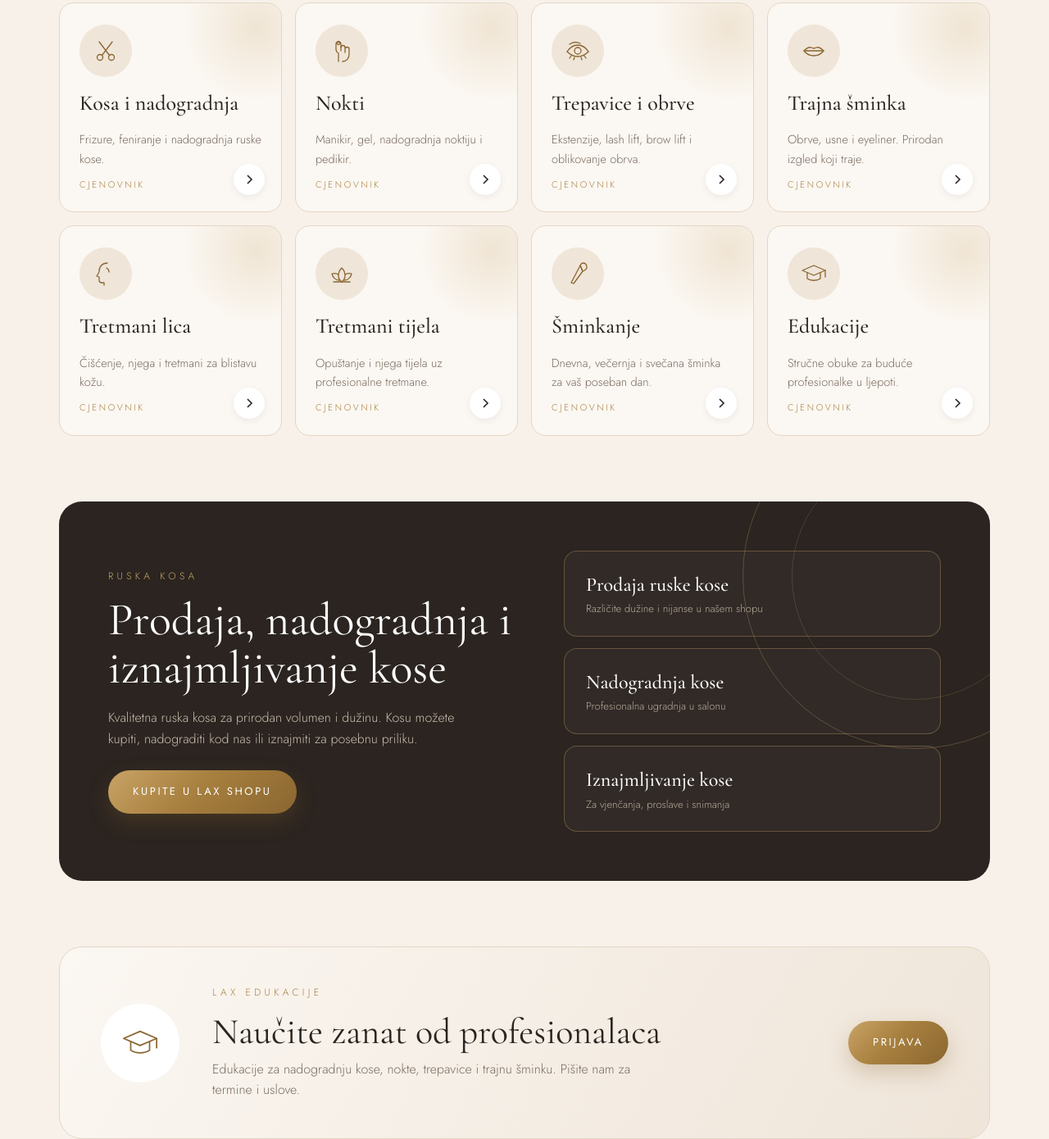
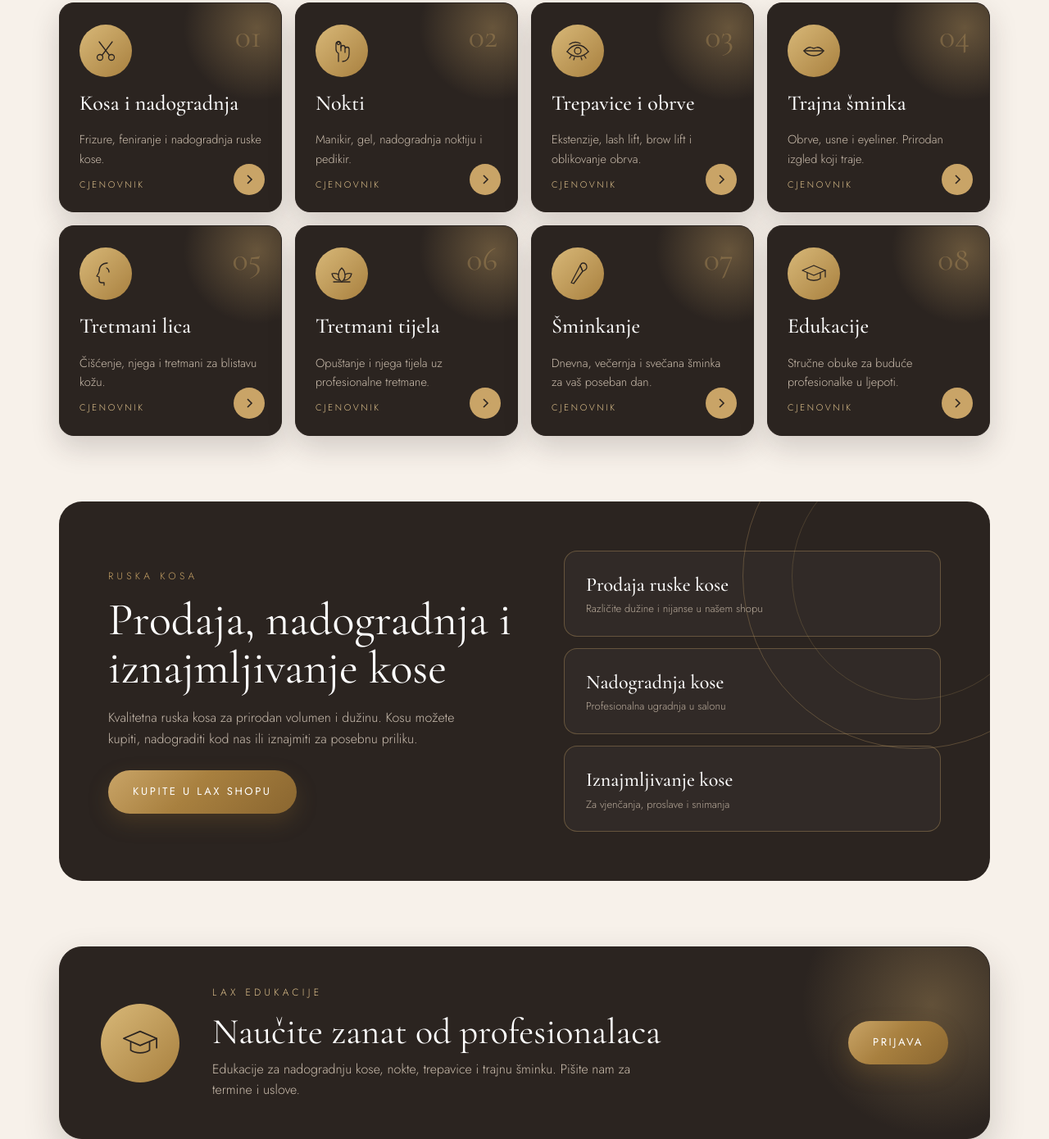
Before and after one commit to davorsugic-cell/LAX-SITE, a plain HTML site: page index.html in a window 1280 px wide. Shown: the part 1043-2433 px from the top of the page at 82% size. Drawn offline with nearby package versions, Linux system fonts and the light colour scheme.

Commit message:
kartice izmjena

```diff
--- a/index.html
+++ b/index.html
@@ -237,6 +237,26 @@ h2{font-family:var(--serif);font-weight:400;font-size:clamp(38px,4.6vw,56px);lin
   nav.main a.cta{padding:15px 28px;font-size:14px;margin-left:10px;box-shadow:0 8px 20px rgba(138,102,48,.3)}
   .ddp{top:calc(100% + 26px)}
 }
+
+/* TAMNE KARTICE USLUGA */
+#usluge .svc{background:var(--ink);border:1px solid var(--ink);color:#f3ebe1;box-shadow:0 14px 34px rgba(43,36,32,.18)}
+#usluge .svc::after{background:radial-gradient(circle,rgba(201,164,103,.38),transparent 70%)}
+#usluge .svc:hover{border-color:var(--gold2);box-shadow:0 22px 46px rgba(43,36,32,.28)}
+#usluge .svc h3{color:#fff}
+#usluge .svc p{color:#cbbdad}
+#usluge .ico{background:linear-gradient(135deg,#d8b878,#a8803f);color:var(--ink)}
+#usluge .svc .cj{color:#e2c48e}
+#usluge .arrow{background:var(--gold2);color:var(--ink);box-shadow:none}
+#usluge .svc:hover .arrow{background:#fff;color:var(--ink)}
+.svc .num{position:absolute;right:24px;top:20px;font-family:var(--serif);font-size:40px;line-height:1;color:rgba(201,164,103,.32);pointer-events:none}
+/* TAMNA KARTICA EDUKACIJE */
+.edu{background:var(--ink);border-color:var(--ink);color:#f3ebe1;position:relative;overflow:hidden;box-shadow:0 18px 44px rgba(43,36,32,.2)}
+.edu::after{content:"";position:absolute;right:-90px;top:-90px;width:320px;height:320px;border-radius:50%;background:radial-gradient(circle,rgba(201,164,103,.35),transparent 70%);pointer-events:none}
+.edu>*{position:relative;z-index:1}
+.edu .ico{background:linear-gradient(135deg,#d8b878,#a8803f);color:var(--ink)}
+.edu h2{color:#fff}
+.edu .eyebrow{color:#e2c48e}
+.edu p{color:#cbbdad}
 footer{border-top:1px solid var(--line);padding:30px 0 40px;text-align:center;font-size:12px;letter-spacing:.32em;text-transform:uppercase;color:var(--muted)}
 footer .made{display:block;margin-top:10px;font-size:10.5px;letter-spacing:.2em;opacity:.7}
 
@@ -289,6 +309,7 @@ footer .made{display:block;margin-top:10px;font-size:10.5px;letter-spacing:.2em;
   .svc .ico{width:50px;height:50px}.svc .ico svg{width:26px;height:26px}
   .svc h3{font-size:21px}
   .svc p{font-size:13px;line-height:1.45}
+  .svc .num{font-size:26px;right:14px;top:14px}
   .arrow{display:none}
   .hair{padding:36px 22px;border-radius:22px}
   .hair-item{padding:18px}
@@ -371,41 +392,49 @@ footer .made{display:block;margin-top:10px;font-size:10.5px;letter-spacing:.2em;
     </div>
     <div class="grid">
       <a href="/nadogradnja-kose" class="svc reveal" data-cat="kosa">
+        <span class="num" aria-hidden="true">01</span>
         <div class="ico"><svg viewBox="0 0 32 32" fill="none" stroke="currentColor" stroke-width="1.3" stroke-linecap="round"><circle cx="9" cy="24" r="3.5"/><circle cx="23" cy="24" r="3.5"/><path d="M11.5 21.5 24 5M20.5 21.5 8 5"/></svg></div>
         <h3>Kosa i nadogradnja</h3><p>Frizure, feniranje i nadogradnja ruske kose.</p>
         <span class="cj">Cjenovnik</span><span class="arrow"><svg viewBox="0 0 16 16" fill="none" stroke="currentColor" stroke-width="1.6"><path d="m6 3 5 5-5 5"/></svg></span>
       </a>
       <a href="/nokti" class="svc reveal" data-cat="nokti">
+        <span class="num" aria-hidden="true">02</span>
         <div class="ico"><svg viewBox="0 0 32 32" fill="none" stroke="currentColor" stroke-width="1.3" stroke-linecap="round" stroke-linejoin="round"><path d="M12 29V19c-2-1-3-3-3-5V8a3 3 0 0 1 6 0v8"/><path d="M15 12a2.5 2.5 0 0 1 5 0v6M20 14a2.5 2.5 0 0 1 5 0v6c0 5-3 9-8 9"/><rect x="10.5" y="4.5" width="3" height="4" rx="1.5"/></svg></div>
         <h3>Nokti</h3><p>Manikir, gel, nadogradnja noktiju i pedikir.</p>
         <span class="cj">Cjenovnik</span><span class="arrow"><svg viewBox="0 0 16 16" fill="none" stroke="currentColor" stroke-width="1.6"><path d="m6 3 5 5-5 5"/></svg></span>
       </a>
       <a href="/trepavice-i-obrve" class="svc reveal" data-cat="trepavice">
+        <span class="num" aria-hidden="true">03</span>
         <div class="ico"><svg viewBox="0 0 32 32" fill="none" stroke="currentColor" stroke-width="1.3" stroke-linecap="round"><path d="M3 17c4-6 9-8 13-8s9 2 13 8"/><path d="M3 17c4 4 9 6 13 6s9-2 13-6"/><circle cx="16" cy="16" r="4"/><path d="M8 22l-2 3M12 24l-1 3M20 24l1 3M24 22l2 3M6 8c4-3 9-3 13-1"/></svg></div>
         <h3>Trepavice i obrve</h3><p>Ekstenzije, lash lift, brow lift i oblikovanje obrva.</p>
         <span class="cj">Cjenovnik</span><span class="arrow"><svg viewBox="0 0 16 16" fill="none" stroke="currentColor" stroke-width="1.6"><path d="m6 3 5 5-5 5"/></svg></span>
       </a>
       <a href="/trajna-sminka" class="svc reveal" data-cat="trajna">
+        <span class="num" aria-hidden="true">04</span>
         <div class="ico"><svg viewBox="0 0 32 32" fill="none" stroke="currentColor" stroke-width="1.3" stroke-linecap="round" stroke-linejoin="round"><path d="M4 16c3-3 6-5 9-4 1 .3 2 1 3 1s2-.7 3-1c3-1 6 1 9 4-3 4-7 6-12 6S7 20 4 16z"/><path d="M4 16h24"/></svg></div>
         <h3>Trajna šminka</h3><p>Obrve, usne i eyeliner. Prirodan izgled koji traje.</p>
         <span class="cj">Cjenovnik</span><span class="arrow"><svg viewBox="0 0 16 16" fill="none" stroke="currentColor" stroke-width="1.6"><path d="m6 3 5 5-5 5"/></svg></span>
       </a>
       <a href="/tretmani-lica" class="svc reveal" data-cat="lice">
+        <span class="num" aria-hidden="true">05</span>
         <div class="ico"><svg viewBox="0 0 32 32" fill="none" stroke="currentColor" stroke-width="1.3" stroke-linecap="round" stroke-linejoin="round"><path d="M18 3c-6 0-10 4-10 10 0 2-2 4-3 6l3 1v4c0 2 1 3 3 3h3v3"/><path d="M17 9c2 1 3 3 3 5"/></svg></div>
         <h3>Tretmani lica</h3><p>Čišćenje, njega i tretmani za blistavu kožu.</p>
         <span class="cj">Cjenovnik</span><span class="arrow"><svg viewBox="0 0 16 16" fill="none" stroke="currentColor" stroke-width="1.6"><path d="m6 3 5 5-5 5"/></svg></span>
       </a>
       <a href="/tretmani-tijela" class="svc reveal" data-cat="tijelo">
+        <span class="num" aria-hidden="true">06</span>
         <div class="ico"><svg viewBox="0 0 32 32" fill="none" stroke="currentColor" stroke-width="1.3" stroke-linecap="round" stroke-linejoin="round"><path d="M16 26c-4-3-5-8-3-13 1-2 2-3 3-4 1 1 2 2 3 4 2 5 1 10-3 13z"/><path d="M13 24c-4 0-8-3-9-8 3-1 6 0 8 1M19 24c4 0 8-3 9-8-3-1-6 0-8 1"/><path d="M6 26h20"/></svg></div>
         <h3>Tretmani tijela</h3><p>Opuštanje i njega tijela uz profesionalne tretmane.</p>
         <span class="cj">Cjenovnik</span><span class="arrow"><svg viewBox="0 0 16 16" fill="none" stroke="currentColor" stroke-width="1.6"><path d="m6 3 5 5-5 5"/></svg></span>
       </a>
       <a href="/sminkanje" class="svc reveal" data-cat="sminkanje">
+        <span class="num" aria-hidden="true">07</span>
         <div class="ico"><svg viewBox="0 0 32 32" fill="none" stroke="currentColor" stroke-width="1.3" stroke-linecap="round" stroke-linejoin="round"><path d="M22 3c3 0 5 2 5 5 0 2-2 4-5 5l-3-7c1-2 2-3 3-3z"/><path d="M19 6l3 7-11 15-3-1z"/></svg></div>
         <h3>Šminkanje</h3><p>Dnevna, večernja i svečana šminka za vaš poseban dan.</p>
         <span class="cj">Cjenovnik</span><span class="arrow"><svg viewBox="0 0 16 16" fill="none" stroke="currentColor" stroke-width="1.6"><path d="m6 3 5 5-5 5"/></svg></span>
       </a>
       <a href="/edukacije" class="svc reveal" data-cat="edukacije">
+        <span class="num" aria-hidden="true">08</span>
         <div class="ico"><svg viewBox="0 0 32 32" fill="none" stroke="currentColor" stroke-width="1.3" stroke-linecap="round" stroke-linejoin="round"><path d="M2 12 16 6l14 6-14 6z"/><path d="M8 15v7c4 3 12 3 16 0v-7M30 12v8"/></svg></div>
         <h3>Edukacije</h3><p>Stručne obuke za buduće profesionalke u ljepoti.</p>
         <span class="cj">Cjenovnik</span><span class="arrow"><svg viewBox="0 0 16 16" fill="none" stroke="currentColor" stroke-width="1.6"><path d="m6 3 5 5-5 5"/></svg></span>
```
